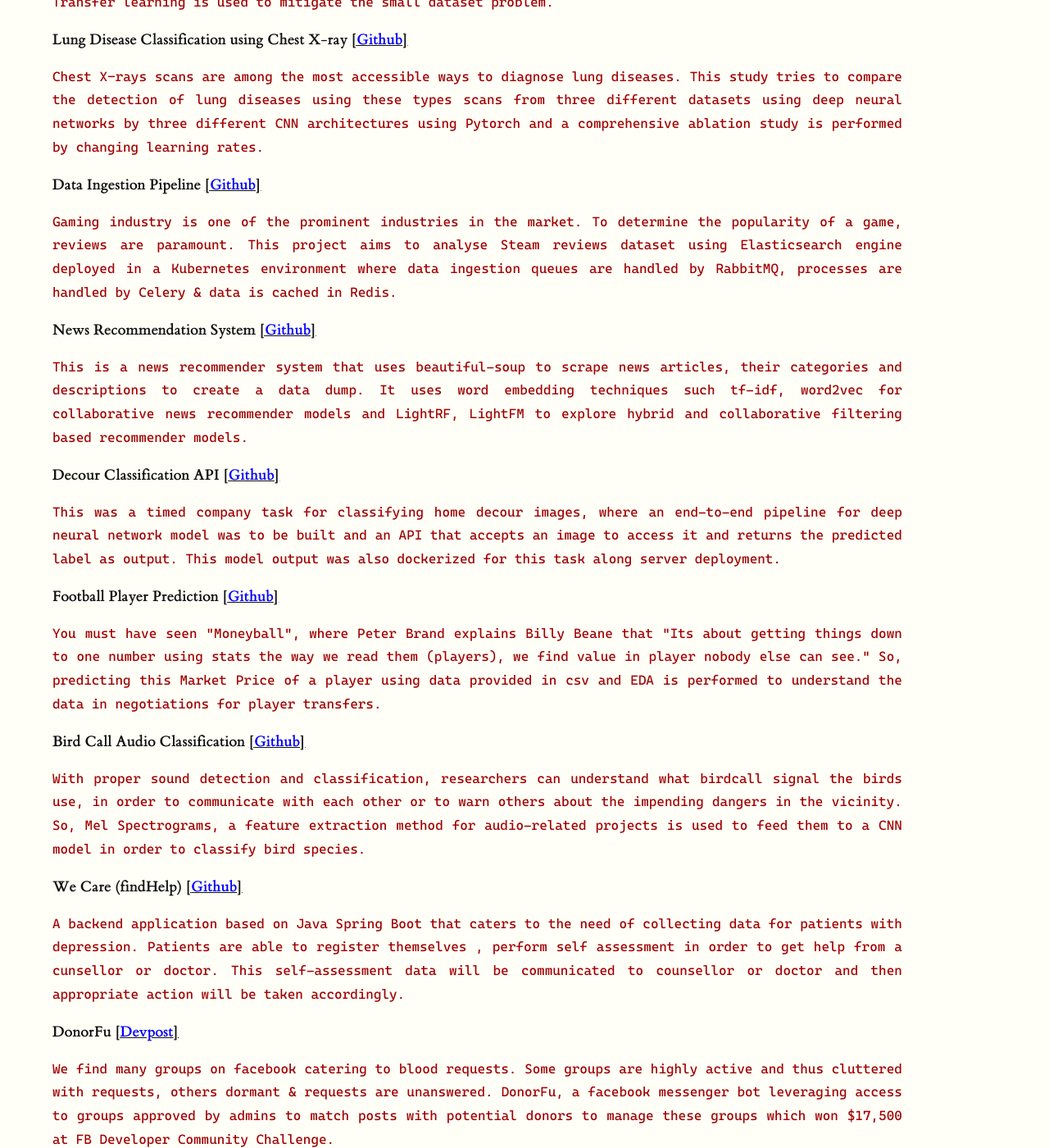
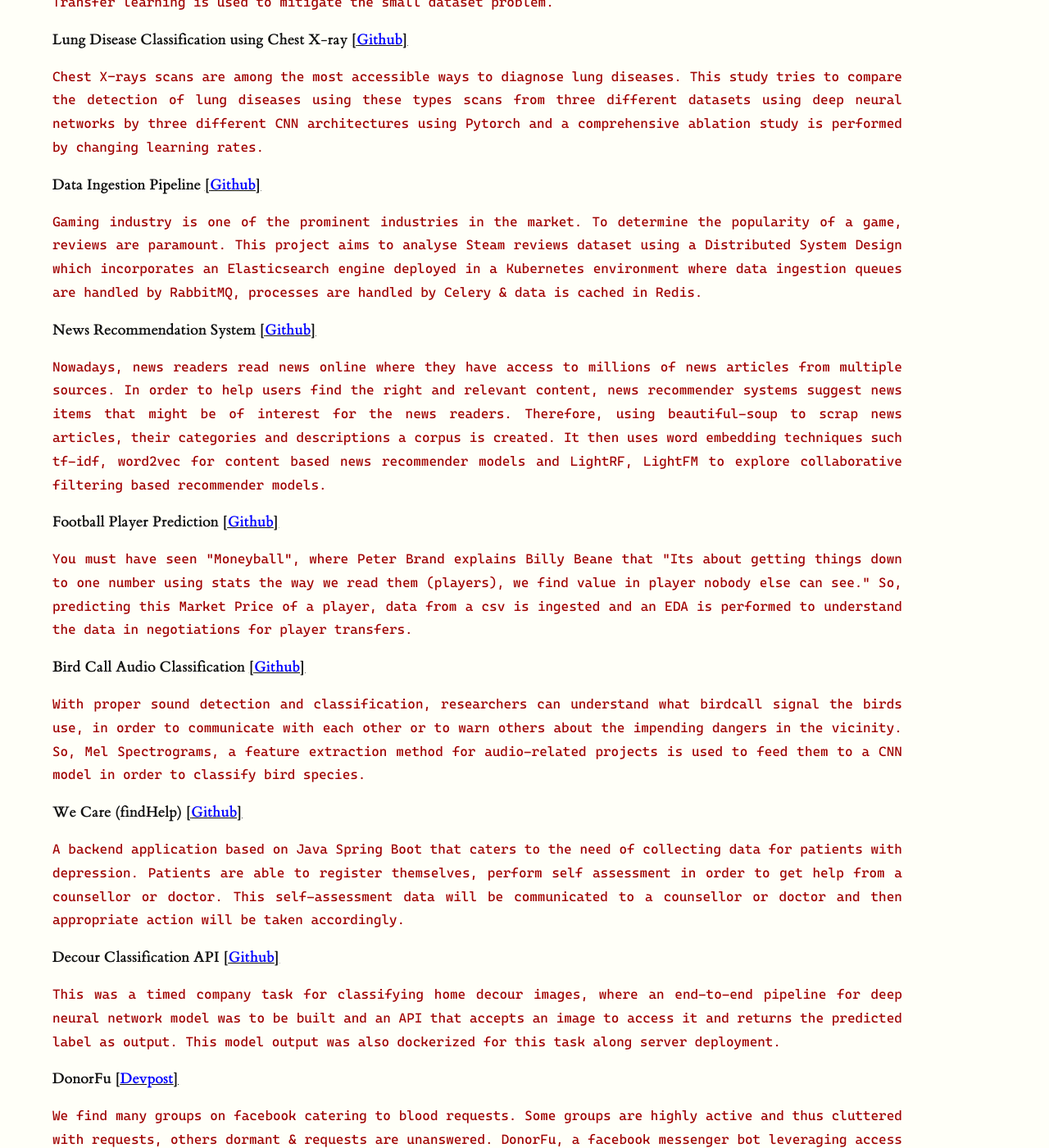
Before and after one commit to coderjolly/coderjolly.github.io, a Jekyll site: the page built from projects.md, in a window 1280 px wide and 1400 px high, scrolled down 357 px. Shown: the whole window at 82% size. Built offline with Jekyll 4.4.1, drawn with Linux system fonts in a browser that asks for light colours; a style sheet for code colours, icons or effects is not loaded; some of the changed text lies outside the part shown.

Commit message:
updated projects 👔

```diff
--- a/projects.md
+++ b/projects.md
@@ -5,7 +5,7 @@ weight: 2
 ---
 <style>body {text-align: justify}</style>
 
-**Understanding Image Advertisements for Predicting Sentiments** [**[<font color='blue'>Github</font>]**](https://github.com/coderjolly/processing-advertisements)
+**Processing Image Advertisements for Contextual Analysis** [**[<font color='blue'>Github</font>]**](https://github.com/coderjolly/processing-advertisements)
 <br/>
 
 ``Image based advertisements are still one of the best ways to promote products but it is painstakingly difficult to personalize the content for the target audience and covey the sentiments. This study tries to compare three backbone deep learning architectures namely, ResNet 50, MobileNetv3 Large and EfficientNet B3 on an image advertisement dataset to classify the underlying sentiments understood by the consumers. Transfer learning is used to mitigate the small dataset problem.``
@@ -20,25 +20,19 @@ weight: 2
 **Data Ingestion Pipeline** [**[<font color='blue'>Github</font>]**](https://github.com/coderjolly/data-ingestion-pipeline)
 <br/>
 
-``Gaming industry is one of the prominent industries in the market. To determine the popularity of a game, reviews are paramount. This project aims to analyse Steam reviews dataset using Elasticsearch engine deployed in a Kubernetes environment where data ingestion queues are handled by RabbitMQ, processes are handled by Celery & data is cached in Redis.``
+``Gaming industry is one of the prominent industries in the market. To determine the popularity of a game, reviews are paramount. This project aims to analyse Steam reviews dataset using a Distributed System Design which incorporates an Elasticsearch engine deployed in a Kubernetes environment where data ingestion queues are handled by RabbitMQ, processes are handled by Celery & data is cached in Redis.``
 
 
 **News Recommendation System** [**[<font color='blue'>Github</font>]**](https://github.com/coderjolly/news-recommender)
 <br/>
 
-``This is a news recommender system that uses beautiful-soup to scrape news articles, their categories and descriptions to create a data dump. It uses word embedding techniques such tf-idf, word2vec for collaborative news recommender models and LightRF, LightFM to explore hybrid and collaborative filtering based recommender models.``
-
-
-**Decour Classification API** [**[<font color='blue'>Github</font>]**](https://github.com/coderjolly/fulhous-api)
-<br/>
-
-``This was a timed company task for classifying home decour images, where an end-to-end pipeline for deep neural network model was to be built and an API that accepts an image to access it and returns the predicted label as output. This model output was also dockerized for this task along server deployment.``
+``Nowadays, news readers read news online where they have access to millions of news articles from multiple sources. In order to help users find the right and relevant content, news recommender systems suggest news items that might be of interest for the news readers. Therefore, using beautiful-soup to scrap news articles, their categories and descriptions a corpus is created. It then uses word embedding techniques such tf-idf, word2vec for content based news recommender models and LightRF, LightFM to explore collaborative filtering based recommender models.``
 
 
 **Football Player Prediction** [**[<font color='blue'>Github</font>]**](https://github.com/coderjolly/football-player-prediction)
 <br/>
 
-``You must have seen "Moneyball", where Peter Brand explains Billy Beane that "Its about getting things down to one number using stats the way we read them (players), we find value in player nobody else can see." So, predicting this Market Price of a player using data provided in csv and EDA is performed to understand the data in negotiations for player transfers.``
+``You must have seen "Moneyball", where Peter Brand explains Billy Beane that "Its about getting things down to one number using stats the way we read them (players), we find value in player nobody else can see." So, predicting this Market Price of a player, data from a csv is ingested and an EDA is performed to understand the data in negotiations for player transfers.``
 
 
 **Bird Call Audio Classification** [**[<font color='blue'>Github</font>]**](https://github.com/coderjolly/bird-call)
@@ -50,8 +44,12 @@ weight: 2
 **We Care (findHelp)** [**[<font color='blue'>Github</font>]**](https://github.com/coderjolly/find-help)
 <br/>
 
-``A backend application based on Java Spring Boot that caters to the need of collecting data for patients with depression. Patients are able to register themselves , perform self assessment in order to get help from a cunsellor or doctor. This self-assessment data will be communicated to counsellor or doctor and then appropriate action will be taken accordingly. ``
+``A backend application based on Java Spring Boot that caters to the need of collecting data for patients with depression. Patients are able to register themselves, perform self assessment in order to get help from a counsellor or doctor. This self-assessment data will be communicated to a counsellor or doctor and then appropriate action will be taken accordingly.``
 
+**Decour Classification API** [**[<font color='blue'>Github</font>]**](https://github.com/coderjolly/fulhous-api)
+<br/>
+
+``This was a timed company task for classifying home decour images, where an end-to-end pipeline for deep neural network model was to be built and an API that accepts an image to access it and returns the predicted label as output. This model output was also dockerized for this task along server deployment.``
 
 **DonorFu** [**[<font color='blue'>Devpost</font>]**](https://devpost.com/software/donorfu)
 <br/>
@@ -69,3 +67,31 @@ weight: 2
 <br/>
 
 ``This provides a small glimpse of the SERC'sresource data demonstrating how data was ingested and extracted to produce relevant results for data analysis between actual resource utilization and simulated resource utilization.``
+
+
+<!-- <table>
+<tr>
+<th><b>Projects</b></th>
+<th><b>Description</b></th>
+</tr>
+<tr>
+<td>
+<b>Utilization Analysis</b>
+</td>
+<td>
+<font color='maroon'>This provides a small glimpse of the SERC's resource data demonstrating how data was ingested and extracted to produce relevant results for data analysis between actual resource utilization and simulated resource utilization.</font>
+</td>
+</tr>
+
+<tr>
+<td>
+<b>Sociogram</b>
+</td>
+<td>
+<font color='maroon'>Nowadays, image posting is considered a pivotal social media interaction for sharing posts. SocioGram is an application that allows users to upload various pictures and share it on their profile. Other users can leave a comment or a like on the pictures accordingly, built using Ruby on Rails and Bootstrap.</font>
+</td>
+</tr>
+
+
+</tr>
+</table> -->
```
